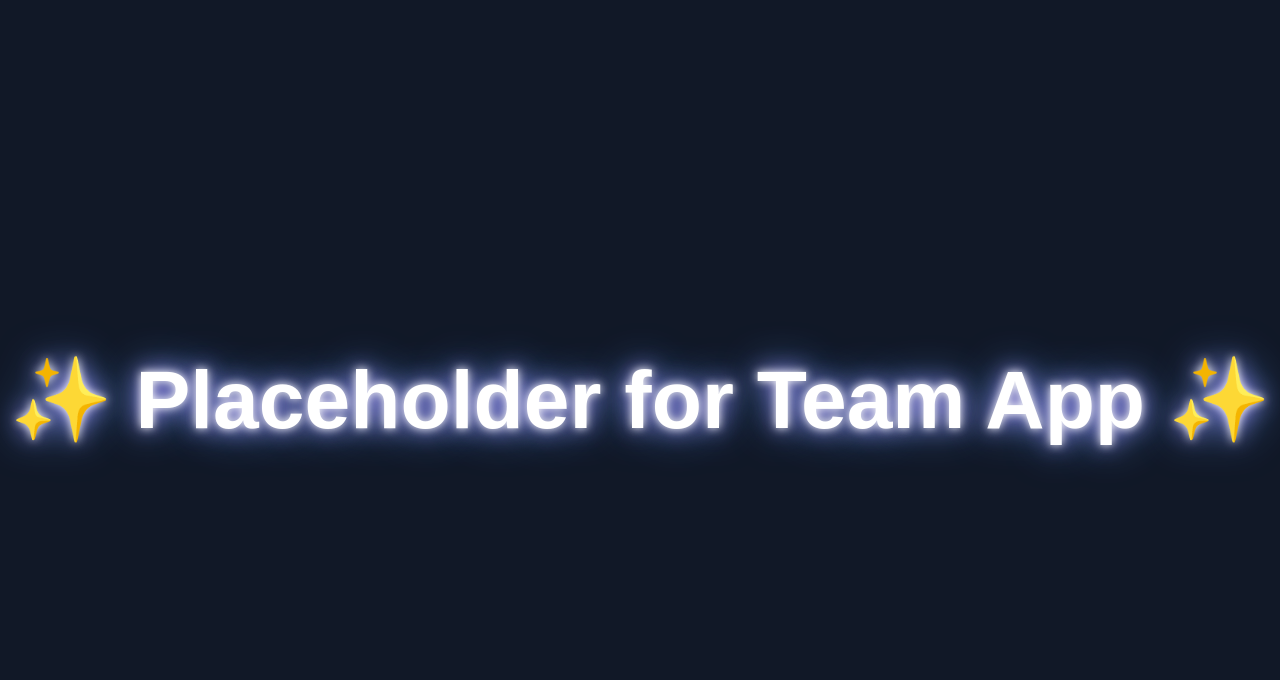
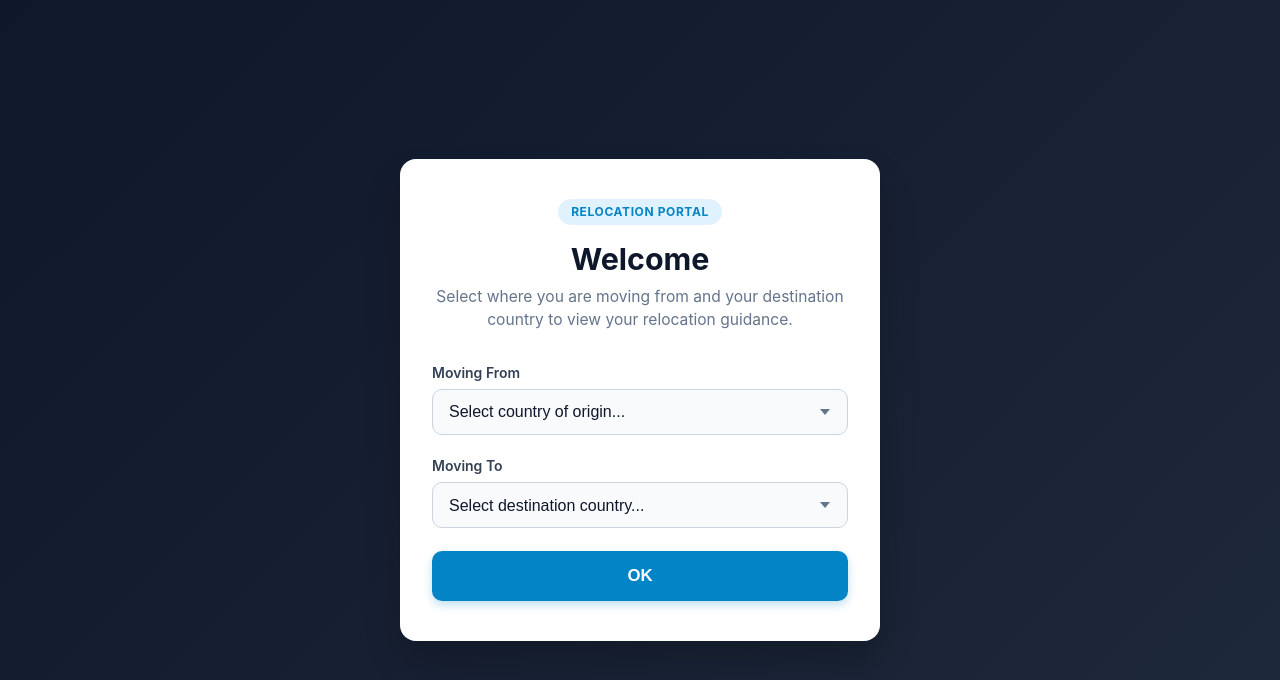
Before and after one commit to welcome2country/TeamApp, a plain HTML site: page index.html in a window 1280 px wide. Drawn offline with Linux system fonts and the light colour scheme.

Commit message:
Update index.html for relocation assistant layout

```diff
--- a/index.html
+++ b/index.html
@@ -1,49 +1,239 @@
 <!DOCTYPE html>
 <html lang="en">
 <head>
-  <meta charset="UTF-8">
-  <meta name="viewport" content="width=device-width, initial-scale=1.0">
-  <title>Team App Placeholder</title>
+  <meta charset="UTF-8" />
+  <meta name="viewport" content="width=device-width, initial-scale=1.0" />
+  <title>Welcome - Relocation Assistant</title>
+  <style>
+    /* Reset & Base Setup */
+    *, *::before, *::after {
+      box-sizing: border-box;
+      margin: 0;
+      padding: 0;
+    }
 
-  <style>
     body {
-      margin: 0;
-      height: 100vh;
+      font-family: -apple-system, BlinkMacSystemFont, "Segoe UI", Roboto, Oxygen, Ubuntu, Cantarell, sans-serif;
+      background: linear-gradient(135deg, #0f172a 0%, #1e293b 100%);
+      color: #334155;
+      min-height: 100vh;
       display: flex;
       align-items: center;
       justify-content: center;
-      background: #111827;
-      font-family: Arial, sans-serif;
-      overflow: hidden;
+      padding: 1.25rem;
+    }
+
+    /* Responsive Card Container */
+    .card {
+      background: #ffffff;
+      width: 100%;
+      max-width: 480px;
+      padding: 2.5rem 2rem;
+      border-radius: 16px;
+      box-shadow: 0 20px 35px rgba(0, 0, 0, 0.2);
+      text-align: center;
+    }
+
+    .badge {
+      display: inline-block;
+      padding: 0.35rem 0.85rem;
+      font-size: 0.75rem;
+      font-weight: 700;
+      letter-spacing: 0.05em;
+      text-transform: uppercase;
+      color: #0284c7;
+      background-color: #e0f2fe;
+      border-radius: 9999px;
+      margin-bottom: 1rem;
     }
 
     h1 {
-      color: white;
-      font-size: 5rem;
-      text-align: center;
-      animation: sparkle 1.5s infinite alternate;
+      font-size: 1.9rem;
+      color: #0f172a;
+      margin-bottom: 0.5rem;
+      font-weight: 700;
     }
 
-    @keyframes sparkle {
-      0% {
-        text-shadow:
-          0 0 5px #fff,
-          0 0 10px #60a5fa;
-        transform: scale(1);
+    p.description {
+      color: #64748b;
+      font-size: 0.975rem;
+      line-height: 1.5;
+      margin-bottom: 2rem;
+    }
+
+    /* Form Fields */
+    .form-group {
+      text-align: left;
+      margin-bottom: 1.4rem;
+    }
+
+    label {
+      display: block;
+      font-size: 0.875rem;
+      font-weight: 600;
+      color: #334155;
+      margin-bottom: 0.5rem;
+    }
+
+    .select-wrapper {
+      position: relative;
+    }
+
+    select {
+      width: 100%;
+      padding: 0.85rem 1rem;
+      font-size: 1rem;
+      border: 1.5px solid #cbd5e1;
+      border-radius: 10px;
+      background-color: #f8fafc;
+      color: #0f172a;
+      outline: none;
+      appearance: none;
+      transition: all 0.2s ease-in-out;
+      cursor: pointer;
+    }
+
+    select:focus {
+      border-color: #0284c7;
+      background-color: #ffffff;
+      box-shadow: 0 0 0 3px rgba(2, 132, 199, 0.15);
+    }
+
+    /* Custom Dropdown Chevron */
+    .select-wrapper::after {
+      content: "";
+      position: absolute;
+      right: 1.1rem;
+      top: 50%;
+      transform: translateY(-50%);
+      width: 0;
+      height: 0;
+      border-left: 5px solid transparent;
+      border-right: 5px solid transparent;
+      border-top: 6px solid #64748b;
+      pointer-events: none;
+    }
+
+    /* Error Notification */
+    .error-msg {
+      display: none;
+      color: #dc2626;
+      background-color: #fef2f2;
+      border: 1px solid #fecaca;
+      border-radius: 8px;
+      padding: 0.65rem 0.85rem;
+      font-size: 0.85rem;
+      margin-bottom: 1rem;
+      text-align: left;
+    }
+
+    /* Action Button */
+    .btn-submit {
+      width: 100%;
+      padding: 0.95rem 1.5rem;
+      background-color: #0284c7;
+      color: #ffffff;
+      border: none;
+      border-radius: 10px;
+      font-size: 1.05rem;
+      font-weight: 600;
+      cursor: pointer;
+      transition: background-color 0.2s ease, transform 0.1s ease;
+      box-shadow: 0 4px 10px rgba(2, 132, 199, 0.25);
+    }
+
+    .btn-submit:hover {
+      background-color: #0369a1;
+    }
+
+    .btn-submit:active {
+      transform: scale(0.99);
+    }
+
+    /* Mobile Tweaks */
+    @media (max-width: 480px) {
+      .card {
+        padding: 2rem 1.25rem;
+        border-radius: 14px;
       }
 
-      100% {
-        text-shadow:
-          0 0 10px #fff,
-          0 0 25px #a78bfa,
-          0 0 45px #60a5fa;
-        transform: scale(1.03);
+      h1 {
+        font-size: 1.65rem;
       }
     }
   </style>
 </head>
+<body>
 
-<body>
-  <h1>✨ Placeholder for Team App ✨</h1>
+  <main class="card">
+    <span class="badge">Relocation Portal</span>
+    <h1>Welcome</h1>
+    <p class="description">Select where you are moving from and your destination country to view your relocation guidance.</p>
+
+    <div id="errorAlert" class="error-msg" role="alert"></div>
+
+    <form id="relocationForm" onsubmit="handleNavigation(event)">
+      <!-- Moving From -->
+      <div class="form-group">
+        <label for="fromCountry">Moving From</label>
+        <div class="select-wrapper">
+          <select id="fromCountry" name="from" required>
+            <option value="" disabled selected>Select country of origin...</option>
+            <option value="UK">United Kingdom</option>
+            <option value="Pakistan">Pakistan</option>
+            <option value="Australia">Australia</option>
+          </select>
+        </div>
+      </div>
+
+      <!-- Moving To -->
+      <div class="form-group">
+        <label for="toCountry">Moving To</label>
+        <div class="select-wrapper">
+          <select id="toCountry" name="to" required>
+            <option value="" disabled selected>Select destination country...</option>
+            <option value="UK">United Kingdom</option>
+            <option value="USA">United States</option>
+            <option value="Switzerland">Switzerland</option>
+          </select>
+        </div>
+      </div>
+
+      <button type="submit" class="btn-submit">OK</button>
+    </form>
+  </main>
+
+  <script>
+    function handleNavigation(event) {
+      event.preventDefault();
+
+      const fromCountry = document.getElementById("fromCountry").value;
+      const toCountry = document.getElementById("toCountry").value;
+      const errorAlert = document.getElementById("errorAlert");
+
+      // Reset error state
+      errorAlert.style.display = "none";
+      errorAlert.textContent = "";
+
+      // Ensure both selections are present
+      if (!fromCountry || !toCountry) {
+        errorAlert.textContent = "Please select both a departure and a destination country.";
+        errorAlert.style.display = "block";
+        return;
+      }
+
+      // Check for identical departure and destination
+      if (fromCountry === toCountry) {
+        errorAlert.textContent = "Your destination cannot be the same as your origin country.";
+        errorAlert.style.display = "block";
+        return;
+      }
+
+      // Redirect dynamically using URL query parameters
+      const targetUrl = `relocation.html?from=${encodeURIComponent(fromCountry)}&to=${encodeURIComponent(toCountry)}`;
+      window.location.href = targetUrl;
+    }
+  </script>
+
 </body>
 </html>
```
